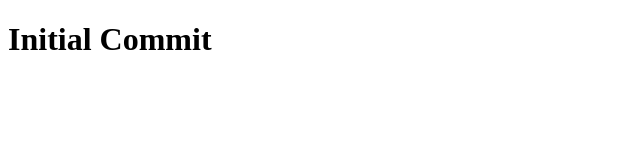
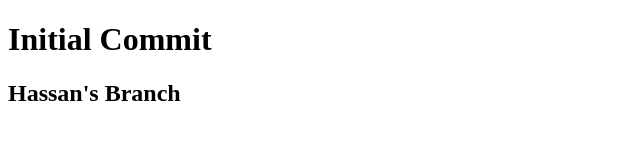
Before and after one commit to MHamzaTauqeer/gitSession, a plain HTML site: page index.html in a window 1280 px wide. Shown: the whole page, without its empty margins (0-640 px from the left). Drawn offline with Linux system fonts and the light colour scheme.

Commit message:
initial commit to branch hassan

```diff
--- a/index.html
+++ b/index.html
@@ -8,5 +8,6 @@
 </head>
 <body>
     <h1>Initial Commit</h1>
+    <h2>Hassan's Branch</h2>
 </body>
 </html>
```
